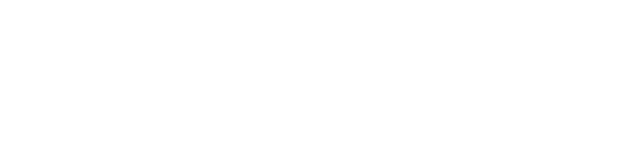
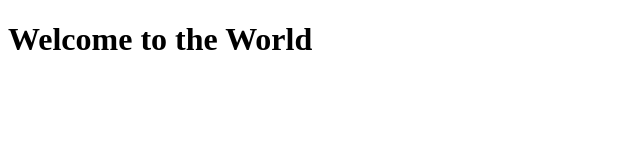
Before and after one commit to hritikmohan/WhereUElevate, a plain HTML site: page htmlclass/My project/index.html in a window 1280 px wide. Shown: the whole page, without its empty margins (0-640 px from the left). Drawn offline with Linux system fonts and the light colour scheme.

Commit message:
modified index.html

```diff
--- a/htmlclass/My project/index.html
+++ b/htmlclass/My project/index.html
@@ -3,9 +3,9 @@
 <head>
     <meta charset="UTF-8">
     <meta name="viewport" content="width=device-width, initial-scale=1.0">
-    <title>Document</title>
+    <title>The World</title>
 </head>
 <body>
-
+    <h1>Welcome to the World</h1>
 </body>
 </html>
```
